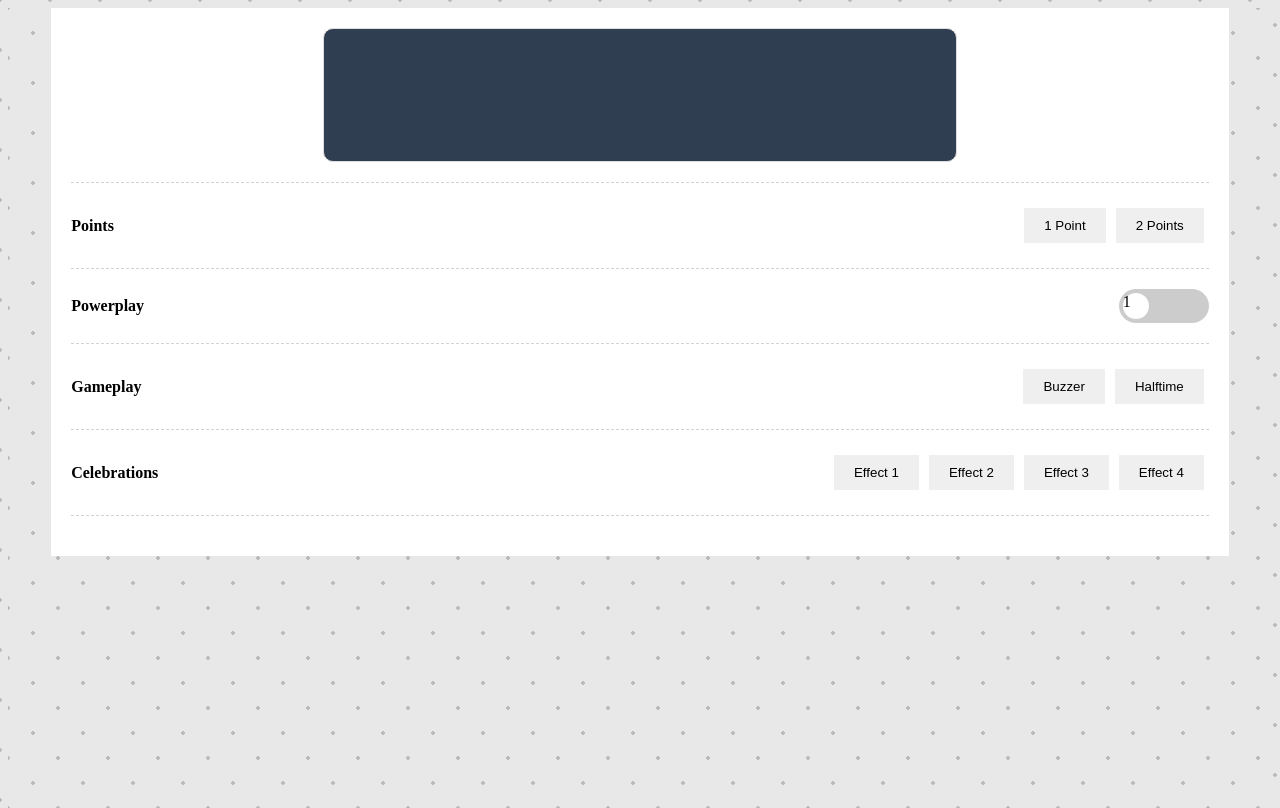
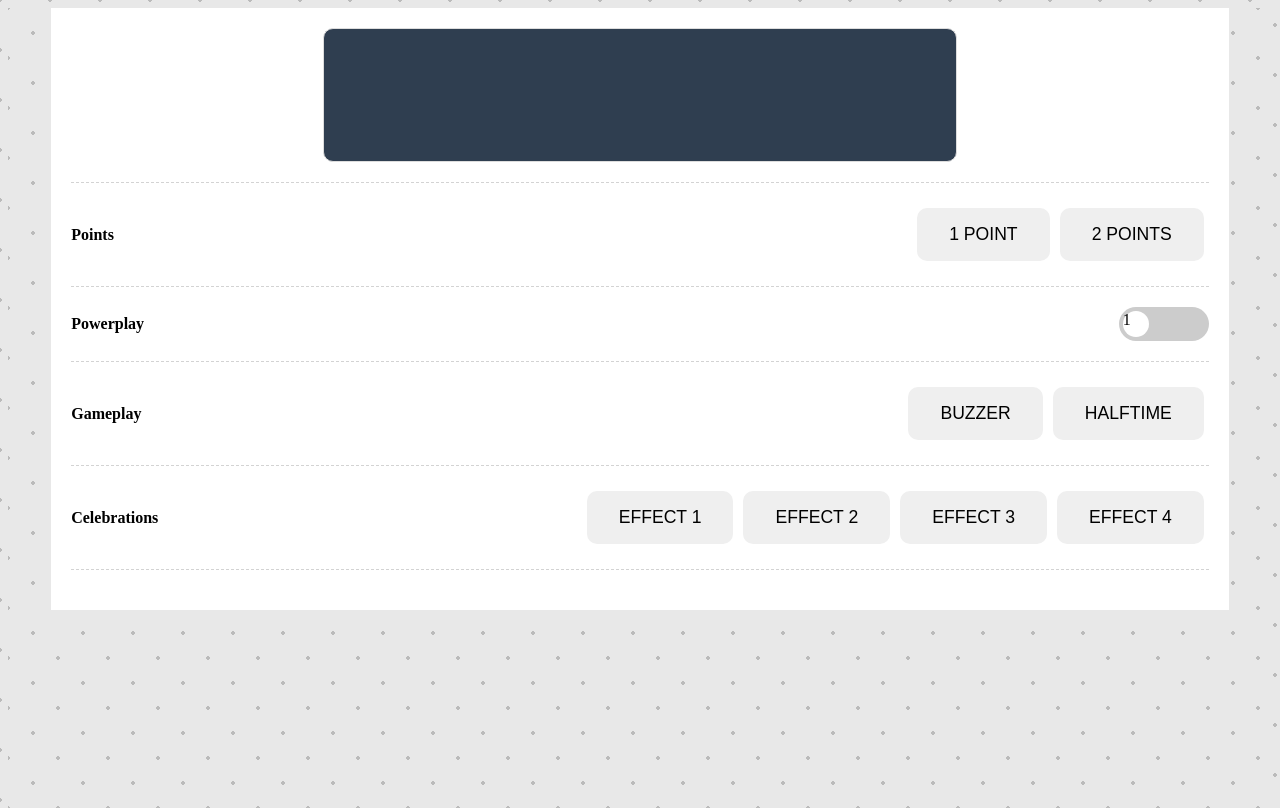
Before and after one commit to Makerspace-Ashoka/HoopGlow, a Nuxt app in the folder frontend/: page / in a window 1280 px wide. Built offline with nearby package versions, Linux system fonts and the light colour scheme.

Commit message:
Round button edges, add ease transform, translateY

```diff
--- a/frontend/app.vue
+++ b/frontend/app.vue
@@ -89,14 +89,18 @@ export default {
 
 .btn {
   margin: 5px;
-  padding: 10px 20px;
+  padding: 1rem 2rem;
   border: none;
   cursor: pointer;
-  transition: background-color 0.3s ease;
+  transition: all 0.3s ease;
+  text-transform: uppercase;
+  border-radius: 10px;
+  font-size: 1.1rem;
 }
 
 .btn:hover {
   background-color: #f0f0f0;
+  transform: translateY(-5px);
 }
 
 .switch {
```
